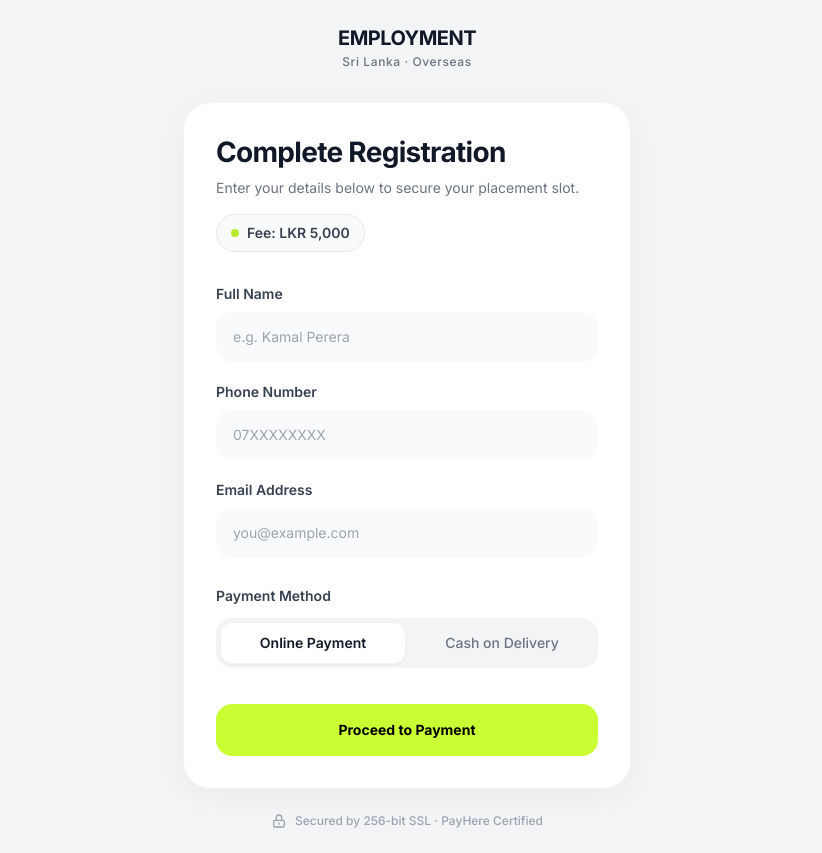
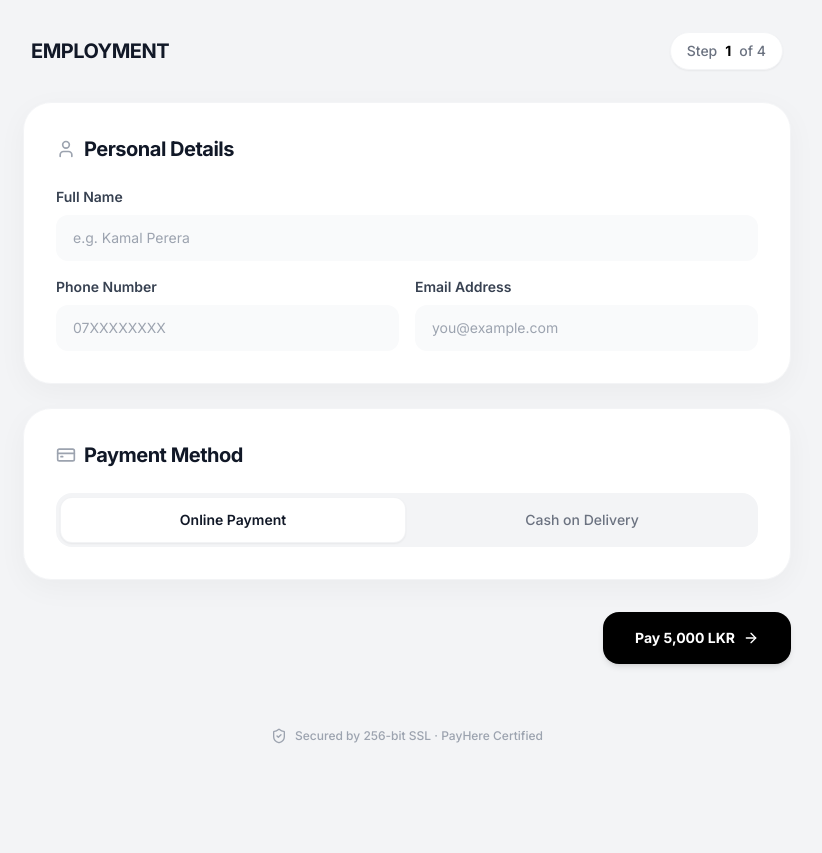
Before and after one commit to lithmaw/employment-lk, a website: page public/payment.html in a window 1280 px wide. Both pictures are taken after a click on the button "Online Payment". Shown: the whole page, without its empty margins (233-1055 px from the left). After the commit the page ends 800 px from the top, so only its background shows below. Drawn offline with nearby package versions, Linux system fonts and the light colour scheme.

Commit message:
ui changes and fixes

```diff
--- a/public/payment.html
+++ b/public/payment.html
@@ -4,52 +4,57 @@
 <head>
   <meta charset="UTF-8">
   <meta name="viewport" content="width=device-width, initial-scale=1.0">
-  <title>Register — Employment</title>
+  <title>Register & Payment — Employment</title>
   <meta name="description" content="Complete your registration for Employement Sri Lanka job placement services.">
   <link rel="preconnect" href="https://fonts.googleapis.com">
   <link rel="preconnect" href="https://fonts.gstatic.com" crossorigin>
   <link href="https://fonts.googleapis.com/css2?family=Inter:wght@400;500;600;700&display=swap" rel="stylesheet">
   <link rel="stylesheet" href="/styles.css">
+  <script src="https://unpkg.com/lucide@latest"></script>
 </head>
 
-<body class="antialiased text-gray-900 flex items-center justify-center min-h-screen p-4 sm:p-6">
-  <div class="w-full max-w-md animate-fadeUp">
-    <div class="flex justify-center gap-3 mb-8 px-2">
-      <!--<div
-        class="w-12 h-12 rounded-[14px] bg-black text-white flex items-center justify-center font-bold text-xl shadow-sm">
-        E
-      </div>-->
-      <div class="text-center">
-        <h1 class="text-xl font-bold tracking-tight text-gray-900">EMPLOYMENT</h1>
-        <p class="text-xs font-medium text-gray-500 tracking-wider mt-0.5">Sri Lanka · Overseas</p>
+<body class="antialiased text-gray-900 min-h-screen py-8 px-4 sm:px-6">
+
+  <div class="max-w-3xl mx-auto space-y-6 relative z-10 animate-fadeUp">
+
+    <div class="flex items-center justify-between mb-8 px-2">
+      <div class="flex items-center gap-3">
+        <h1 class="text-xl font-bold tracking-tight">EMPLOYMENT</h1>
+      </div>
+      <div
+        class="flex items-center gap-2 text-sm font-medium text-gray-500 bg-white px-4 py-2 rounded-full shadow-sm border border-gray-100">
+        Step <span class="text-black font-bold">1</span> of 4
       </div>
     </div>
 
+    <form id="payForm" novalidate class="space-y-6">
+
       <div class="bg-white rounded-[28px] p-6 sm:p-8 shadow-[0_8px_30px_rgb(0,0,0,0.04)] border border-gray-100">
-      <div class="mb-8">
-        <h2 class="text-2xl sm:text-[28px] leading-tight font-bold text-gray-900 tracking-tight mb-2">Complete
-          Registration</h2>
-        <p class="text-sm text-gray-500 mb-4">Enter your details below to secure your placement slot.</p>
-        <div
-          class="inline-flex items-center gap-2 px-3.5 py-2 bg-gray-50 border border-gray-200 rounded-full text-sm font-semibold text-gray-700">
-          <div class="w-2 h-2 rounded-full bg-brand-limedark"></div>
+        <div class="flex flex-col sm:flex-row justify-between sm:items-center gap-4 mb-6">
+          <h2 class="text-xl font-bold tracking-tight flex items-center gap-2">
+            <i data-lucide="user" class="w-5 h-5 text-gray-400"></i> Personal Details
+          </h2>
+          <!--<div
+            class="inline-flex items-center gap-2 px-4 py-2 bg-black border border-gray-200 rounded-full text-sm font-semibold text-white">
+            <div class="w-2 h-2 rounded-full bg-white"></div>
             Fee: LKR 5,000
-        </div>
+          </div>-->
         </div>
 
-      <form id="payForm" novalidate class="space-y-5">
+        <div class="space-y-4">
           <div>
             <label for="name" class="block text-sm font-semibold text-gray-700 mb-2">Full Name</label>
             <input type="text" id="name" name="name" placeholder="e.g. Kamal Perera" required
-            class="w-full px-4 py-3.5 bg-gray-50 border border-transparent rounded-2xl text-sm transition-all focus:bg-white focus:border-gray-300 focus:ring-4 focus:ring-gray-100 outline-none placeholder:text-gray-400">
+              class="w-full px-4 py-3 bg-gray-50 border border-transparent rounded-xl text-sm transition-all focus:bg-white focus:border-gray-300 focus:ring-4 focus:ring-gray-100 outline-none placeholder:text-gray-400">
             <div class="hidden text-xs text-red-500 mt-1.5 pl-1 font-medium" id="err-name">Please enter your full name
               (min 3 characters)</div>
           </div>
 
+          <div class="grid grid-cols-1 sm:grid-cols-2 gap-4">
             <div>
               <label for="phone" class="block text-sm font-semibold text-gray-700 mb-2">Phone Number</label>
               <input type="tel" id="phone" name="phone" placeholder="07XXXXXXXX" required
-            class="w-full px-4 py-3.5 bg-gray-50 border border-transparent rounded-2xl text-sm transition-all focus:bg-white focus:border-gray-300 focus:ring-4 focus:ring-gray-100 outline-none placeholder:text-gray-400">
+                class="w-full px-4 py-3 bg-gray-50 border border-transparent rounded-xl text-sm transition-all focus:bg-white focus:border-gray-300 focus:ring-4 focus:ring-gray-100 outline-none placeholder:text-gray-400">
               <div class="hidden text-xs text-red-500 mt-1.5 pl-1 font-medium" id="err-phone">Enter a valid Sri Lankan
                 mobile number (07XXXXXXXX)</div>
             </div>
@@ -57,54 +62,60 @@
             <div>
               <label for="email" class="block text-sm font-semibold text-gray-700 mb-2">Email Address</label>
               <input type="email" id="email" name="email" placeholder="you@example.com" required
-            class="w-full px-4 py-3.5 bg-gray-50 border border-transparent rounded-2xl text-sm transition-all focus:bg-white focus:border-gray-300 focus:ring-4 focus:ring-gray-100 outline-none placeholder:text-gray-400">
+                class="w-full px-4 py-3 bg-gray-50 border border-transparent rounded-xl text-sm transition-all focus:bg-white focus:border-gray-300 focus:ring-4 focus:ring-gray-100 outline-none placeholder:text-gray-400">
               <div class="hidden text-xs text-red-500 mt-1.5 pl-1 font-medium" id="err-email">Please enter a valid email
                 address</div>
             </div>
+          </div>
+        </div>
+      </div>
 
-        <div class="pt-2">
-          <label class="block text-sm font-semibold text-gray-700 mb-3">Payment Method</label>
+      <div class="bg-white rounded-[28px] p-6 sm:p-8 shadow-[0_8px_30px_rgb(0,0,0,0.04)] border border-gray-100">
+        <h2 class="text-xl font-bold tracking-tight mb-6 flex items-center gap-2">
+          <i data-lucide="credit-card" class="w-5 h-5 text-gray-400"></i> Payment Method
+        </h2>
+
         <div class="flex bg-gray-100 p-1 rounded-2xl gap-1" role="group">
           <button type="button" id="tab-online" data-method="online"
-              class="flex-1 py-2.5 text-sm font-semibold rounded-xl transition-all bg-white text-gray-900 shadow-sm border border-gray-200/50">
+            class="flex-1 py-3 text-sm font-semibold rounded-xl transition-all bg-white text-gray-900 shadow-sm border border-gray-200/50">
             Online Payment
           </button>
           <button type="button" id="tab-cod" data-method="cod"
-              class="flex-1 py-2.5 text-sm font-medium rounded-xl transition-all text-gray-500 hover:text-gray-700">
+            class="flex-1 py-3 text-sm font-medium rounded-xl transition-all text-gray-500 hover:text-gray-700">
             Cash on Delivery
           </button>
         </div>
-        </div>
 
-        <div id="codNotice" class="hidden bg-yellow-50 border border-yellow-200 rounded-2xl p-4 mt-4">
-          <p class="text-sm text-yellow-800 leading-relaxed">Our agent will contact you within 24 hours to collect
-            <strong>LKR 5,000</strong>. Your documents will be held until payment is confirmed.
-          </p>
-        </div>
-
-        <div class="pt-4">
-          <button type="submit" id="submitBtn"
-            class="w-full py-4 bg-brand-lime hover:bg-brand-limedark text-black font-bold text-sm rounded-2xl transition-all active:scale-[0.98] flex items-center justify-center gap-2">
-            Proceed to Payment
-          </button>
+        <div id="codNotice"
+          class="hidden bg-yellow-50 border border-yellow-200 rounded-2xl p-4 mt-4 flex gap-3 items-start text-sm text-yellow-800 font-medium">
+          <i data-lucide="info" class="w-5 h-5 flex-shrink-0 text-yellow-600 mt-0.5"></i>
+          <div>Our agent will contact you within 24 hours to collect <strong>LKR 5,000</strong>. Your documents will be
+            held in review until payment is confirmed.</div>
         </div>
 
         <div id="globalErr"
           class="hidden bg-red-50 border border-red-200 text-red-600 text-sm p-4 rounded-2xl mt-4 font-medium"></div>
-      </form>
       </div>
 
-    <div class="text-center mt-6 text-xs font-medium text-gray-400 flex items-center justify-center gap-2">
-      <svg class="w-4 h-4" fill="none" stroke="currentColor" viewBox="0 0 24 24">
-        <path stroke-linecap="round" stroke-linejoin="round" stroke-width="2"
-          d="M12 15v2m-6 4h12a2 2 0 002-2v-6a2 2 0 00-2-2H6a2 2 0 00-2 2v6a2 2 0 002 2zm10-10V7a4 4 0 00-8 0v4h8z">
-        </path>
-      </svg>
+      <div class="flex justify-end pt-2 pb-10">
+        <button type="submit" id="submitBtn"
+          class="px-8 py-4 bg-black hover:bg-gray-800 text-white font-bold text-sm rounded-2xl transition-all shadow-md flex items-center gap-2 active:scale-95">
+          Pay 5,000 LKR <i data-lucide="arrow-right" class="w-4 h-4"></i>
+        </button>
+      </div>
+
+    </form>
+
+    <div class="text-center mt-2 pb-8 text-xs font-medium text-gray-400 flex items-center justify-center gap-2">
+      <i data-lucide="shield-check" class="w-4 h-4"></i>
       Secured by 256-bit SSL · PayHere Certified
     </div>
   </div>
 
   <script>
+    // Initialize Icons
+    lucide.createIcons();
+
     const form = document.getElementById('payForm');
     const submitBtn = document.getElementById('submitBtn');
     const tabOnline = document.getElementById('tab-online');
@@ -117,17 +128,24 @@
     function setTab(method) {
       activeMethod = method;
 
-      // Toggle visual states based on Tailwind classes
       if (method === 'online') {
-        tabOnline.className = 'flex-1 py-2.5 text-sm font-semibold rounded-xl transition-all bg-white text-gray-900 shadow-sm border border-gray-200/50';
-        tabCod.className = 'flex-1 py-2.5 text-sm font-medium rounded-xl transition-all text-gray-500 hover:text-gray-700';
+        tabOnline.className = 'flex-1 py-3 text-sm font-semibold rounded-xl transition-all bg-white text-gray-900 shadow-sm border border-gray-200/50';
+        tabCod.className = 'flex-1 py-3 text-sm font-medium rounded-xl transition-all text-gray-500 hover:text-gray-700';
       } else {
-        tabCod.className = 'flex-1 py-2.5 text-sm font-semibold rounded-xl transition-all bg-white text-gray-900 shadow-sm border border-gray-200/50';
-        tabOnline.className = 'flex-1 py-2.5 text-sm font-medium rounded-xl transition-all text-gray-500 hover:text-gray-700';
+        tabCod.className = 'flex-1 py-3 text-sm font-semibold rounded-xl transition-all bg-white text-gray-900 shadow-sm border border-gray-200/50';
+        tabOnline.className = 'flex-1 py-3 text-sm font-medium rounded-xl transition-all text-gray-500 hover:text-gray-700';
       }
 
-      codNotice.classList.toggle('show', method === 'cod');
-      submitBtn.textContent = method === 'online' ? 'Proceed to Payment' : 'Register & Pay on Delivery';
+      if (method === 'cod') {
+        codNotice.classList.remove('hidden');
+        codNotice.classList.add('flex');
+        submitBtn.innerHTML = 'Register & Pay on Delivery <i data-lucide="arrow-right" class="w-4 h-4"></i>';
+      } else {
+        codNotice.classList.add('hidden');
+        codNotice.classList.remove('flex');
+        submitBtn.innerHTML = 'Pay 5,000 LKR <i data-lucide="arrow-right" class="w-4 h-4"></i>';
+      }
+      lucide.createIcons(); // Re-render icons on button
     }
 
     tabOnline.addEventListener('click', () => setTab('online'));
@@ -135,11 +153,12 @@
 
     function showErr(id, show) {
       const el = document.getElementById(id);
-      el && el.classList.toggle('show', show);
+      if (show) { el.classList.remove('hidden'); } else { el.classList.add('hidden'); }
       if (id.startsWith('err-')) {
         const fieldId = id.replace('err-', '');
         const inp = document.getElementById(fieldId);
-        inp && inp.classList.toggle('invalid', show);
+        if (show) { inp.classList.add('border-red-300', 'focus:border-red-500', 'focus:ring-red-100'); }
+        else { inp.classList.remove('border-red-300', 'focus:border-red-500', 'focus:ring-red-100'); }
       }
     }
 
@@ -169,17 +188,23 @@
       submitBtn.disabled = loading;
       submitBtn.classList.toggle('opacity-70', loading);
       submitBtn.classList.toggle('cursor-not-allowed', loading);
-      submitBtn.textContent = loading ? 'Processing…' : (activeMethod === 'online' ? 'Proceed to Payment' : 'Register & Pay on Delivery');
+
+      if (loading) {
+        submitBtn.innerHTML = 'Processing… <i data-lucide="loader-2" class="w-4 h-4 animate-spin"></i>';
+      } else {
+        submitBtn.innerHTML = activeMethod === 'online' ? 'Proceed to Payment <i data-lucide="arrow-right" class="w-4 h-4"></i>' : 'Register & Pay on Delivery <i data-lucide="arrow-right" class="w-4 h-4"></i>';
+      }
+      lucide.createIcons();
     }
 
     function showGlobalErr(msg) {
       globalErr.textContent = msg;
-      globalErr.classList.add('show');
+      globalErr.classList.remove('hidden');
     }
 
     form.addEventListener('submit', async (e) => {
       e.preventDefault();
-      globalErr.classList.remove('show');
+      globalErr.classList.add('hidden');
       if (!validate()) return;
 
       const name = document.getElementById('name').value.trim();
```
Lines whose indentation alone changed are shown as unchanged.
